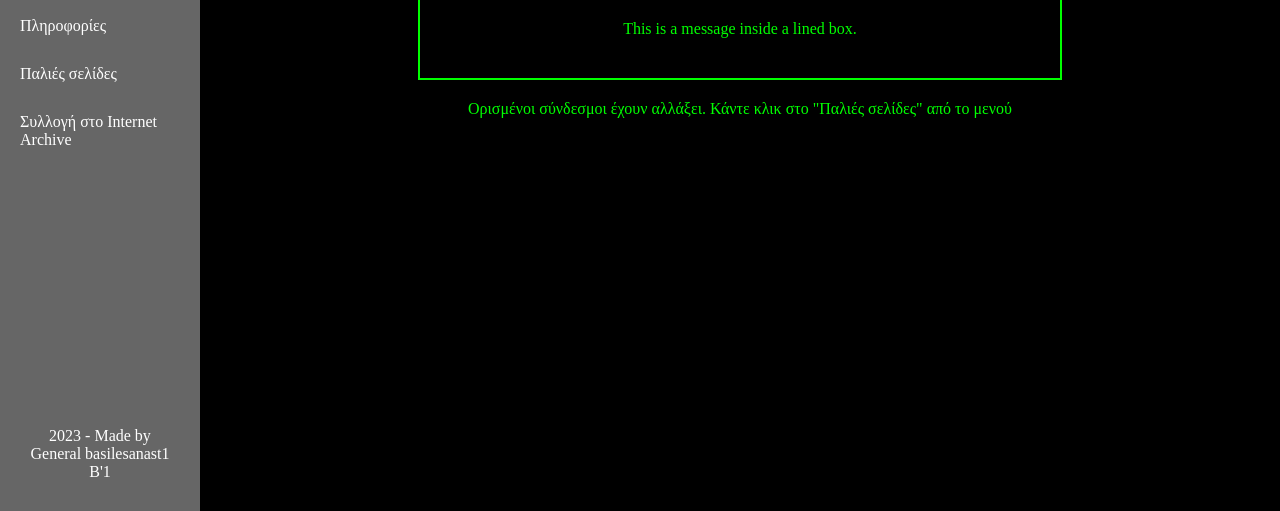
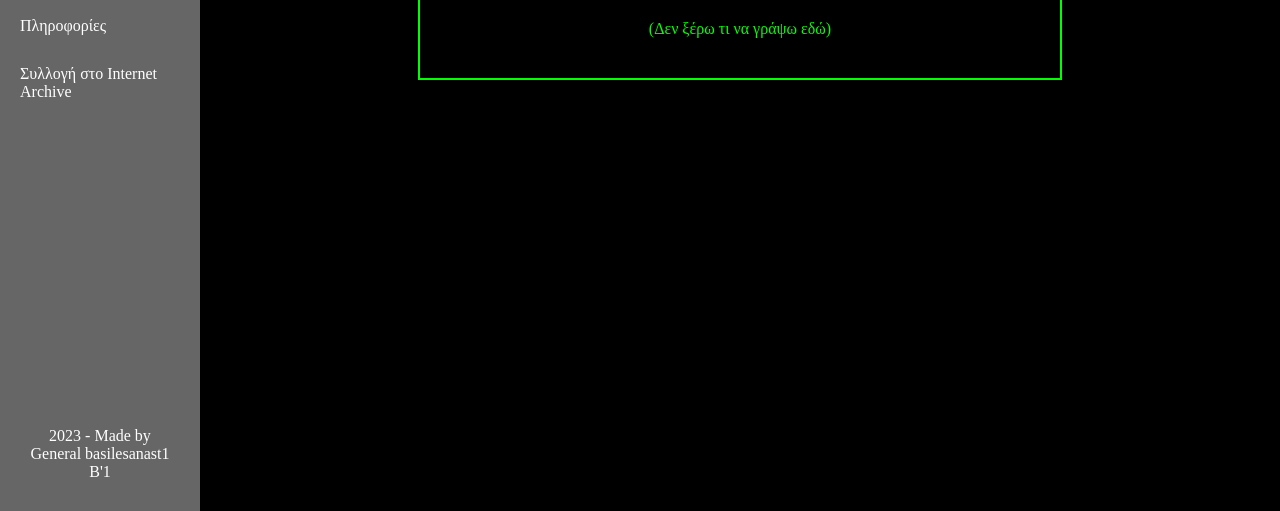
Before and after one commit to IRIS-Research-Labs/IRIS-Research-Labs.github.io, a plain HTML site: page index.html in a window 1280 px wide. Shown: the part 289-800 px from the top of the page. Drawn offline with Linux system fonts and the light colour scheme.

Commit message:
Update index.html

```diff
--- a/index.html
+++ b/index.html
@@ -81,10 +81,9 @@
     </div>
     <ul>
       <li><a href="index.html">Αρχική</a></li>
-      <li><a href="#">IPTV Server</a></li>
+      <li><a href="iptv">IPTV Server</a></li>
       <li><a href="#">Πληροφορίες</a></li>
-      <li><a href="#">Παλιές σελίδες</a></li>
-      <li><a href="#">Συλλογή στο Internet Archive</a></li>
+      <li><a href="archive.org/details/@basilesanast1">Συλλογή στο Internet Archive</a></li>
     </ul>
     <div class="footer">
       <p>2023 - Made by General basilesanast1 B'1</p>
@@ -94,9 +93,8 @@
     <h1>Καλωσήρθατε στην νέα ανανεωμένη σελίδα μας.</h1>
     <h2>Χρησιμοποιήστε το μενού στα αριστερά για να πλοηγηθείτε.</h2>
     <div class="message-box">
-      <p>This is a message inside a lined box.</p>
+      <p>(Δεν ξέρω τι να γράψω εδώ)</p>
     </div>
-    <p>Ορισμένοι σύνδεσμοι έχουν αλλάξει. Κάντε κλικ στο "Παλιές σελίδες" από το μενού</p>
 	</div>
 </body>
 </html>
```
